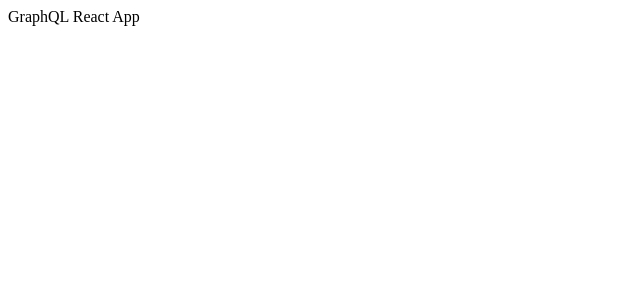
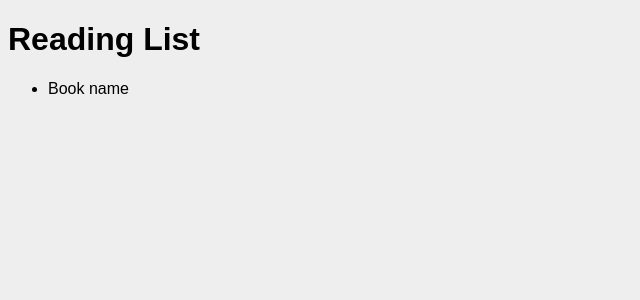
Before and after one commit to gabriel-hahn/graphql-example-app, a React (Create React App) app in the folder app/: page / in a window 1280 px wide. Shown: the top 300 px of the page, without its empty margins (0-640 px from the left). Built offline with nearby package versions, Linux system fonts and the light colour scheme; the HTML template or start-up script is replaced by a standard one.

Commit message:
Setup graphql on react app

```diff
--- a/app/src/App.js
+++ b/app/src/App.js
@@ -1,10 +1,23 @@
 import React from 'react';
+import ApolloClient from 'apollo-boost';
+import { ApolloProvider } from 'react-apollo';
+
+import BookList from './components/BookList';
+
+const client = new ApolloClient({
+  uri: 'http://localhost:4000/graphql'
+});
+
+import './styles/global.css';
 
 function App() {
   return (
-    <div>
-      GraphQL React App
-    </div>
+    <ApolloProvider client={client}>
+      <div className="main">
+        <h1>Reading List</h1>
+        <BookList />
+      </div>
+    </ApolloProvider>
   );
 }
 
--- /dev/null
+++ b/app/src/components/BookList/index.js
@@ -0,0 +1,13 @@
+import React from 'react';
+
+const BookList = () => {
+  return (
+    <div>
+      <ul className="book-list">
+        <li>Book name</li>
+      </ul>
+    </div>
+  );
+};
+
+export default BookList;
--- /dev/null
+++ b/app/src/styles/global.css
@@ -0,0 +1,4 @@
+body {
+  background: #eee;
+  font-family: Arial, Helvetica, sans-serif;
+}
```
Also changed, not shown: app/package.json (+6 -19 lines), 1 other file (tests, documents, lock files or other folders).
